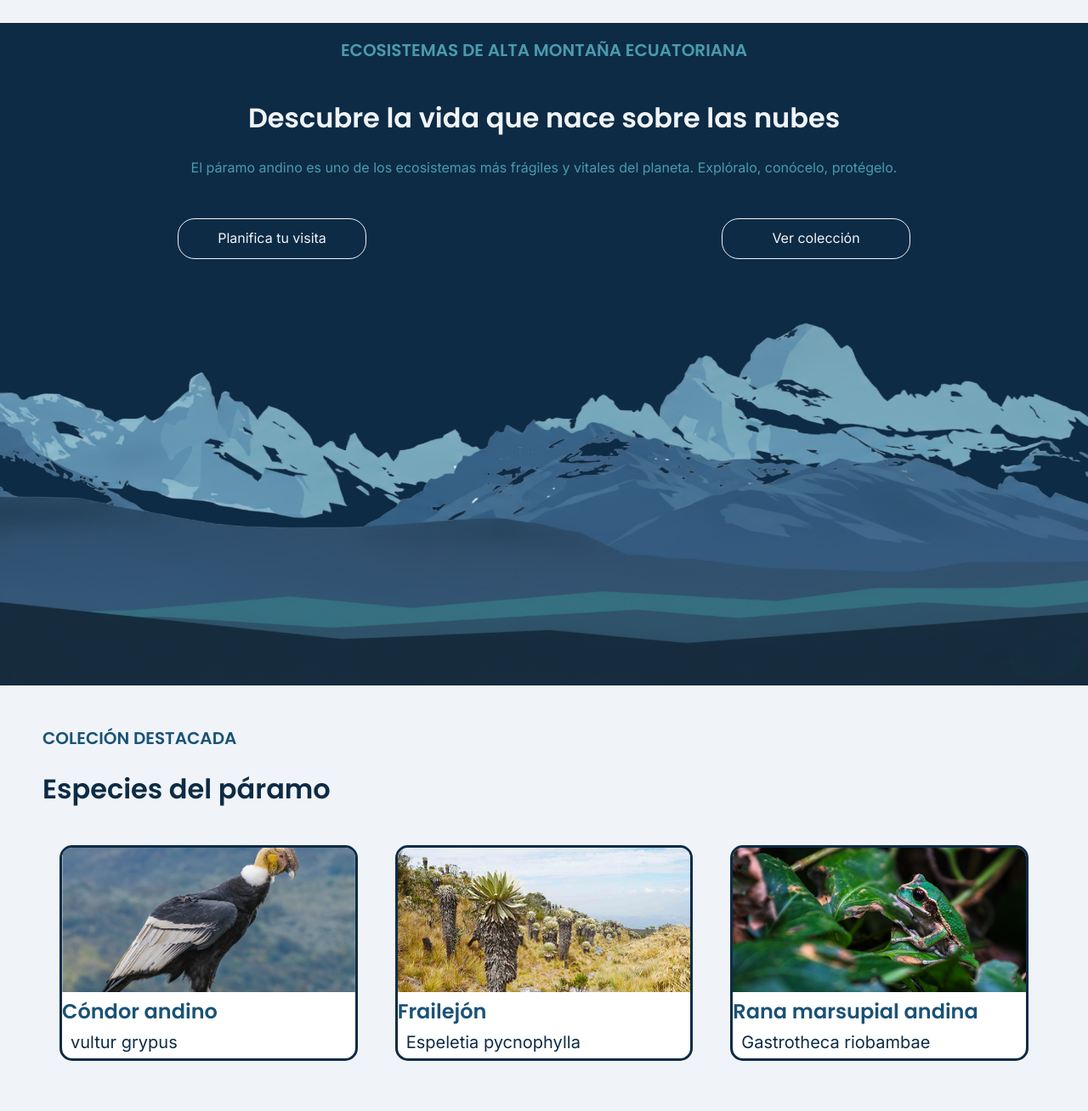
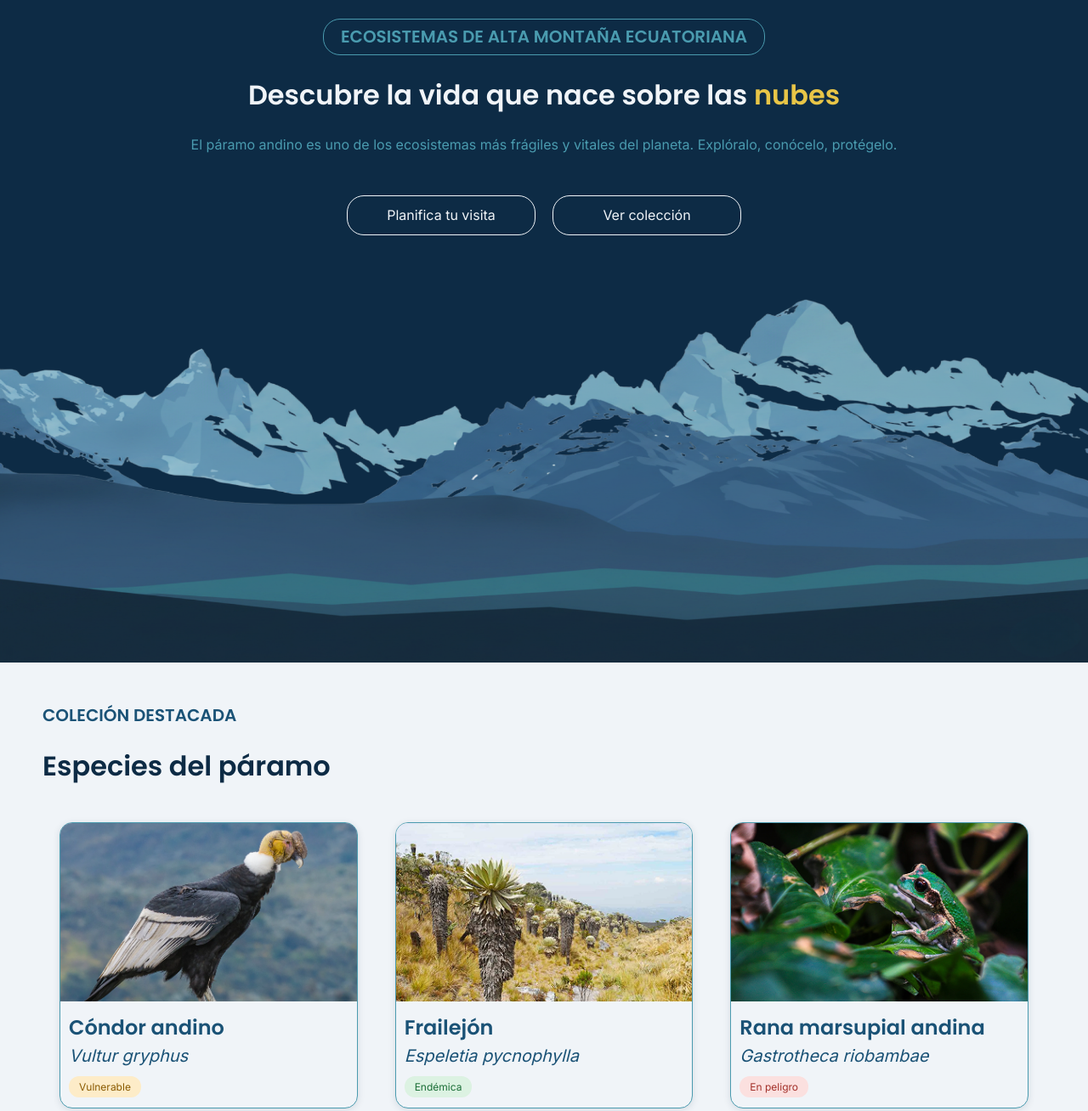
Before and after one commit to abi-cvc/Museo-Allpa-Urku, a plain HTML site: page index.html in a window 1280 px wide. Shown: the part 203-1511 px from the top of the page at 85% size. Drawn offline with Linux system fonts and the light colour scheme; a web font is replaced by a local one.

Commit message:
Cambios estéticos

```diff
--- a/css/estilos.css
+++ b/css/estilos.css
@@ -205,6 +205,7 @@ small,
 /* header - icons --------------------------------------------------------*/
 .header-icons {
     display: flex;
+    justify-content: flex-end;
     gap: 8px;
     background-color: var(--azul-glaciar);
     padding: 10px;
@@ -225,8 +226,8 @@ small,
 /*Barra de navegación--------------------------------------------------------*/
 .nav-menu {
     display: flex;
+    padding: 0 10px;
     justify-content: space-between;
-    padding: 10px;
     align-items: center;
     margin: 0;
 }
@@ -239,11 +240,21 @@ small,
 }
 
 .nav-menu img {
-    width: 8%;
-    height: 8%;
-}
-
-.nav-menu a:hover {
+    height: 64px;
+    width: auto;
+}
+
+/* Separación extra entre el logo y los enlaces, solo cuando caben
+   en una sola fila (por debajo de 1121px el nav se envuelve y centra,
+   ver @media max-width:1120px, donde este espacio extra no aplica). */
+@media (min-width: 1121px) {
+    .nav-menu img {
+        margin-right: 40px;
+    }
+}
+
+.nav-menu a:hover,
+.nav-menu a[aria-current="page"] {
     background-color: var(--dorado);
 }
 
@@ -252,6 +263,7 @@ small,
 /* Contenedor inicial--------------------------------------------------------*/
 .contenedor-inicial {
     background: var(--azul-marino);
+    padding-top: 40px;
 }
 
 .contenedor-inicial img {
@@ -261,11 +273,13 @@ small,
 }
 
 .contenedor-inicial .kicker {
+    width: fit-content;
     text-align: center;
     color: var(--azul-glaciar);
-    padding: 20px;
-    margin: 20px;
-    border: var(--azul-glaciar);
+    padding: 8px 20px;
+    margin: 0 auto 20px;
+    border: 1px solid var(--azul-glaciar);
+    border-radius: 20px;
 }
 
 /* El h1 hereda el tamaño/peso que antes tenía el h2 del hero
@@ -277,6 +291,11 @@ small,
     text-align: center;
 }
 
+/* Palabra o frase clave resaltada dentro de un título del hero */
+.acento {
+    color: var(--dorado);
+}
+
 .contenedor-inicial .subtitulo {
     color: var(--azul-glaciar);
     text-align: center;
@@ -285,10 +304,12 @@ small,
 
 
 .tarjetas-inicio {
-    display: grid;
-    grid-template-columns: 1fr 1fr;
-    justify-items: center;
-    align-items: center;
+    display: flex;
+    justify-content: center;
+    align-items: center;
+    flex-wrap: wrap;
+    gap: 20px;
+    padding-bottom: 30px;
 }
 
 .tarjetas-inicio a {
@@ -296,12 +317,9 @@ small,
     border: solid 1px var(--blanco-niebla);
     color: var(--blanco-niebla);
     text-align: center;
-
-    margin: 0 30px 30px 30px;
     border-radius: 20px;
     padding: 10px;
     width: 200px;
-    align-items: center;
 }
 
 .tarjetas-inicio a:hover {
@@ -324,26 +342,45 @@ small,
 }
 
 .card-especie {
-    border: solid 3px var(--azul-marino);
+    border: 1px solid var(--azul-glaciar);
     border-radius: 15px;
     margin: 20px;
-}
-
+    overflow: hidden;
+    background: var(--fondo-principal);
+    box-shadow: 0 2px 8px rgba(13, 43, 69, 0.12);
+    transition: box-shadow .2s ease, transform .2s ease;
+}
+
+.card-especie:hover {
+    box-shadow: 0 6px 16px rgba(13, 43, 69, 0.18);
+    transform: translateY(-2px);
+}
+
+/* Alto fijo + recorte desde arriba: las fotos de fauna suelen tener
+   la cabeza/rasgo principal cerca del borde superior, así que se
+   prioriza esa zona en vez de recortar desde el centro. */
 .card-especie img {
     width: 100%;
-    border: solid 0 0 0 2px var(--azul-marino);
-
-}
-
-
-.card-especie h3 {
+    height: 210px;
+    object-fit: cover;
+    object-position: top;
+    display: block;
+}
+
+
+.card-especie > h3 {
     font-size: var(--tam-h3);
-    margin-top: 5px;
+    margin-top: 16px;
     margin-left: 10px;
     margin-bottom: 0;
 }
 
-.card-especie p {
+.card-especie .badge-estado {
+    width: fit-content;
+    margin: 4px 0 12px 10px;
+}
+
+.card-especie > p {
     font-size: var(--tam-h4);
     margin-top: 5px;
     margin-left: 10px;
@@ -546,8 +583,8 @@ small,
 
 .eslogan {
     color: var(--texto-principal);
-    font-family: "Italianno";
-    font-size: var(--tam-h3);
+    font-family: "Italianno", cursive;
+    font-size: 2rem;
     text-align: left;
 
 }
@@ -606,12 +643,11 @@ footer a {
     }
 
     .tarjetas-inicio {
-        grid-template-columns: 1fr;
+        flex-direction: column;
     }
 
     .tarjetas-inicio a {
         width: 100%;
-        margin: 12px 0;
     }
 
     .coleccion-cards {
@@ -1259,28 +1295,15 @@ footer a {
     gap: 4px;
 }
 
-.card-especie {
-    border: solid 3px var(--azul-marino);
-    border-radius: 15px;
-    margin: 20px;
-    background: #fff;
-    overflow: hidden;
-    display: flex;
-    flex-direction: column;
-}
-
-.card-especie img {
-    width: 100%;
+#contenedorCards .card-especie img {
     height: 170px;
-    object-fit: cover;
-    display: block;
 }
 
 .card-especie .contenido {
     padding: 0 10px 10px;
 }
 
-.card-especie h3 {
+.card-especie .contenido h3 {
     font-size: var(--tam-h3);
     margin-top: 8px;
     margin-left: 0;
@@ -1321,6 +1344,11 @@ footer a {
 .badge-estado.preocupacion-menor {
     background: #e3edfb;
     color: #2b5faa;
+}
+
+.badge-estado.endemica {
+    background: #dcf2e2;
+    color: #1b6e37;
 }
 
 .card-especie p.descripcion {
--- a/index.html
+++ b/index.html
@@ -8,7 +8,7 @@
 
     <link rel="preconnect" href="https://fonts.googleapis.com">
     <link rel="preconnect" href="https://fonts.gstatic.com" crossorigin>
-    <link href="https://fonts.googleapis.com/css2?family=Inter:wght@400;600&family=Poppins:wght@600;700&display=swap"
+    <link href="https://fonts.googleapis.com/css2?family=Inter:wght@400;600&family=Poppins:wght@600;700&family=Italianno&display=swap"
         rel="stylesheet">
 
     <link rel="stylesheet" href="css/estilos.css">
@@ -29,7 +29,7 @@
 
     <nav class="nav-menu">
         <img src="/recursos/logo-museo.svg" alt="Logo del Museo Allpa Urku" class="logo">
-        <a href="index.html">Inicio</a>
+        <a href="index.html" aria-current="page">Inicio</a>
         <a href="nosotros.html">Sobre el museo</a>
         <a href="paramo.html">El Páramo</a>
         <a href="colecciones.html">Colección</a>
@@ -40,7 +40,7 @@
     <main id="main">
         <section class="contenedor-inicial">
             <p class="kicker">ECOSISTEMAS DE ALTA MONTAÑA ECUATORIANA</p>
-            <h1>Descubre la vida que nace sobre las nubes</h1>
+            <h1>Descubre la vida que nace sobre las <span class="acento">nubes</span></h1>
             <p class="subtitulo">El páramo andino es uno de los ecosistemas más frágiles y vitales del planeta. Explóralo, conócelo, protégelo.</p>
             <div class="tarjetas-inicio">
                 <a href="visitas.html">Planifica tu visita</a>
@@ -60,20 +60,22 @@
                 <section class="card-especie">
                     <img src="recursos/inicio/CondorAndino.png" alt="Foto Cóndor andino">
                     <h3>Cóndor andino</h3>
-                    <p>vultur grypus</p>
+                    <p class="cientifico">Vultur gryphus</p>
+                    <span class="badge-estado">Vulnerable</span>
                 </section>
 
                 <section class="card-especie">
                     <img src="recursos/inicio/Frailejon.png" alt="Foto Frailejón">
                     <h3>Frailejón</h3>
-                    <p>Espeletia pycnophylla</p>
+                    <p class="cientifico">Espeletia pycnophylla</p>
+                    <span class="badge-estado endemica">Endémica</span>
                 </section>
 
                 <section class="card-especie">
                     <img src="recursos/inicio/RanaMarsupialAndina.png" alt="Foto Rana marsupial andina">
                     <h3>Rana marsupial andina</h3>
-                    <p>Gastrotheca riobambae</p>
-
+                    <p class="cientifico">Gastrotheca riobambae</p>
+                    <span class="badge-estado en-peligro">En peligro</span>
                 </section>
 
             </div>
```
Also changed, not shown: colecciones.html (+2 -2 lines), contacto.html (+2 -2 lines), declaracion-acc.html (+1 -1 lines), exposiciones.html (+1 -1 lines), nosotros.html (+2 -2 lines), paramo.html (+2 -2 lines), politica-privacidad.html (+1 -1 lines), recursos.html (+1 -1 lines), terminos-uso.html (+1 -1 lines), visitas.html (+1 -1 lines).
